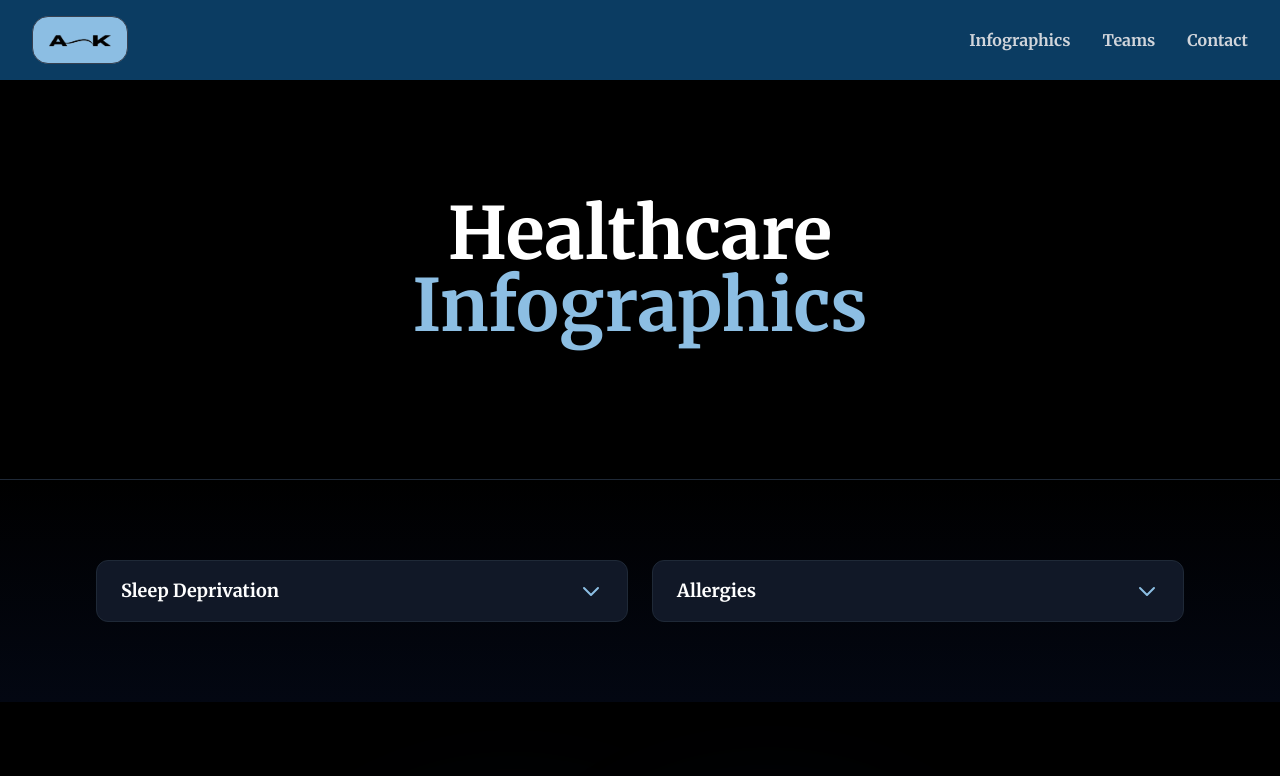
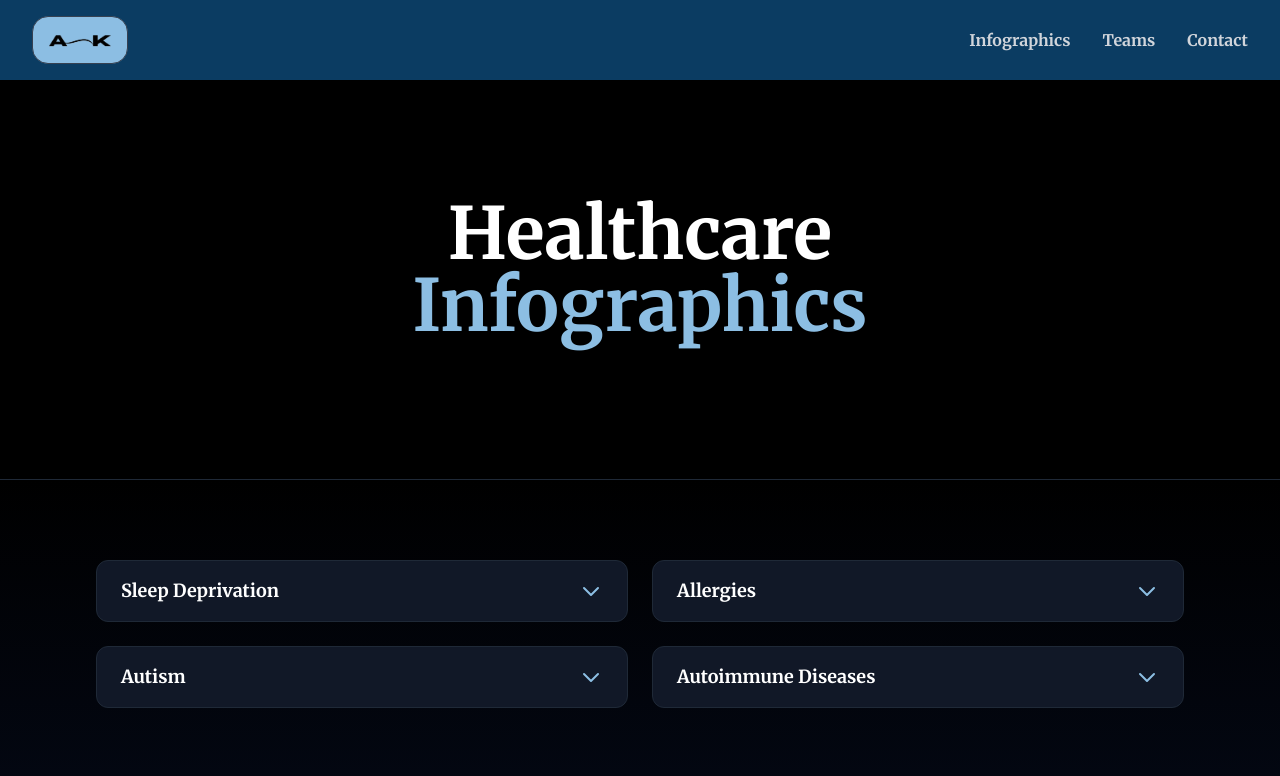
Before and after one commit to brainlame/AwarenessThroughEdu, a SvelteKit app: page /infographics in a window 1280 px wide. Shown: the top 776 px of the page. Built offline with nearby package versions, Linux system fonts and the light colour scheme.

Commit message:
new infographics

```diff
--- a/src/routes/+layout.svelte
+++ b/src/routes/+layout.svelte
@@ -3,7 +3,7 @@
 </script>
 
 <svelte:head>
-  <title>Awareness Through Education</title>
+  <title>Awareness Through Knowledge</title>
   <meta name="description" content="Empowering Communities Through Healthcare Knowledge" />
 </svelte:head>
 
--- a/src/routes/infographics/+page.svelte
+++ b/src/routes/infographics/+page.svelte
@@ -2,17 +2,25 @@
   import { slide } from 'svelte/transition';
   import SleepImage from '$lib/Sleep_Is_Not_Optional.png';
   import AllergiesImage from '$lib/Allergies.png';
+  import Autism from '$lib/autism.png';
+  import AutoimmuneDiseases from '$lib/autoimmune_diseases.png';
 
   const infographics = [
     {
       title: "Sleep Deprivation",
-      image: SleepImage,
-      description: "Understanding the importance of sleep for your health and well-being."
+      image: SleepImage
     },
     {
       title: "Allergies",
-      image: AllergiesImage,
-      description: "A comprehensive guide to understanding and managing allergies."
+      image: AllergiesImage
+    },
+    {
+      title: "Autism",
+      image: Autism
+    },
+    {
+      title: "Autoimmune Diseases",
+      image: AutoimmuneDiseases
     }
   ];
 
```
Also changed, not shown: src/lib/autoimmune_diseases.png (added), 1 other file (tests, documents, lock files or other folders).
